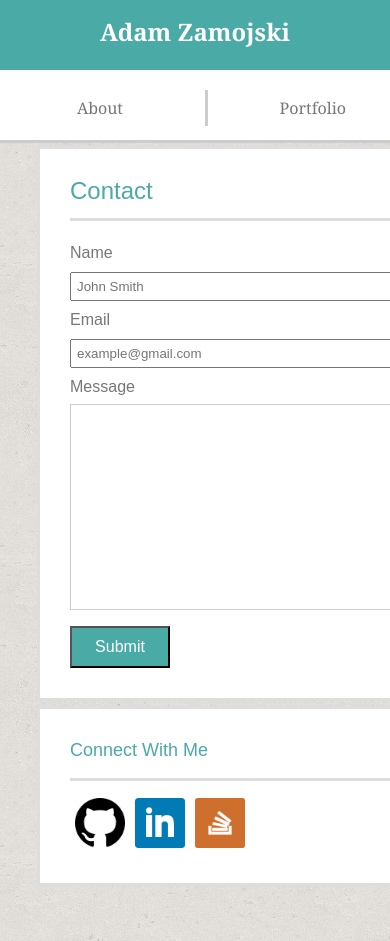
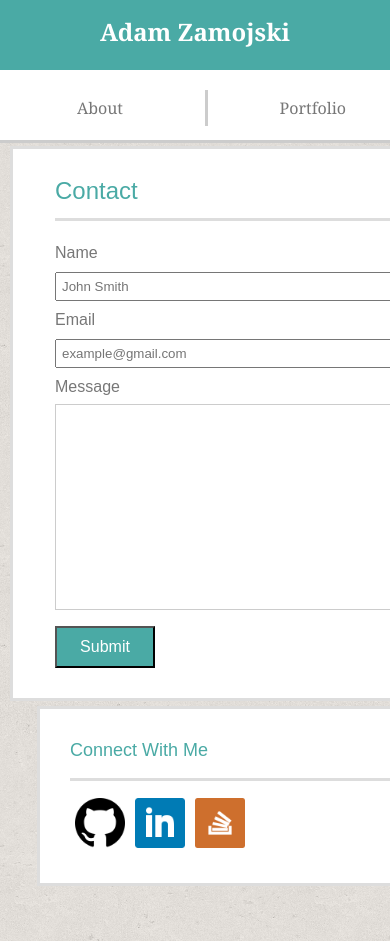
Before and after one commit to ajzamojski/Responsive-Portfolio, a PHP site: page /contact.html in a window 390 px wide; the page is wider, and only the part inside the window is pictured. Shown: the top 941 px of that part. Run offline with PHP 8.4, Linux system fonts and the light colour scheme.

Commit message:
version3

```diff
--- a/assets/css/style.css
+++ b/assets/css/style.css
@@ -505,8 +505,8 @@ li {
 
 .aboutme {
 	width: 500px;
-	margin: 0px 37px;
-	padding: 10px 30px 25px 30px;
+	margin: 0px 10px;
+	padding: 10px 42px 25px 42px;
 }
 
 .div-image {
```
